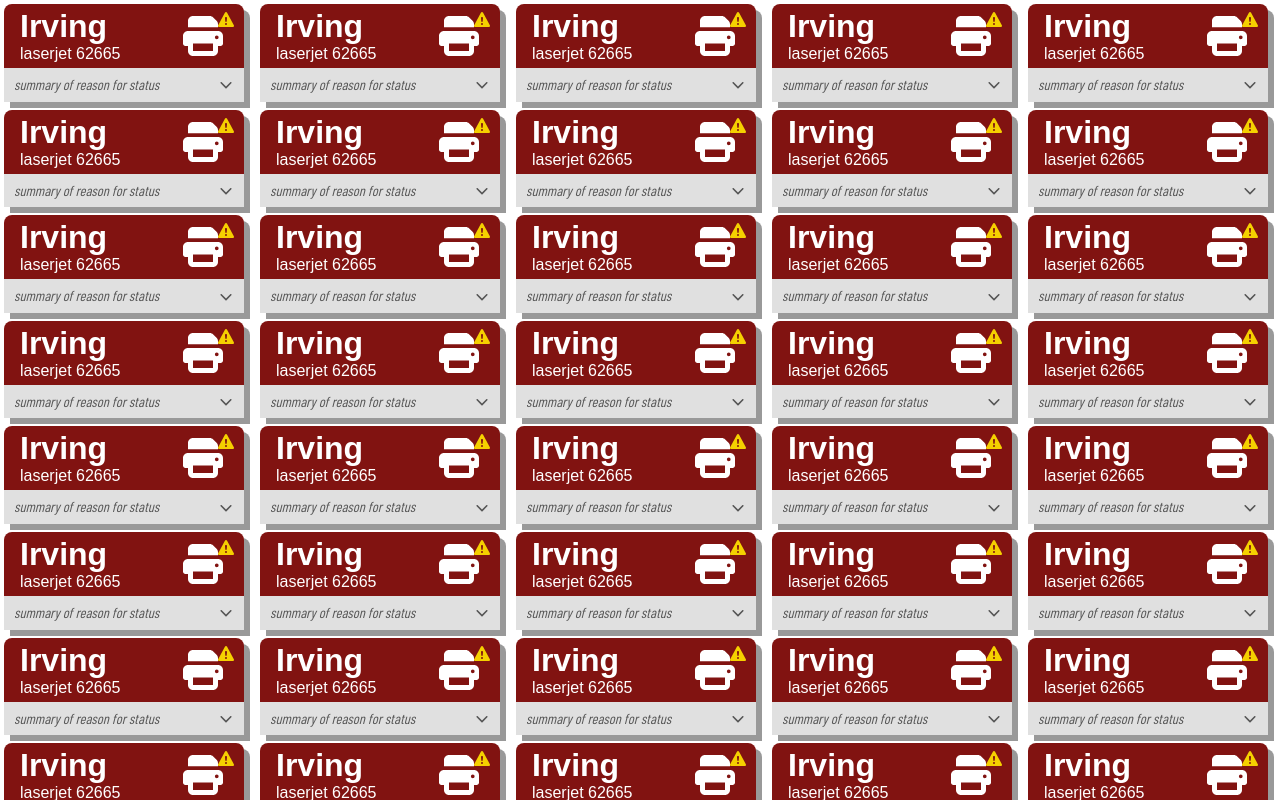
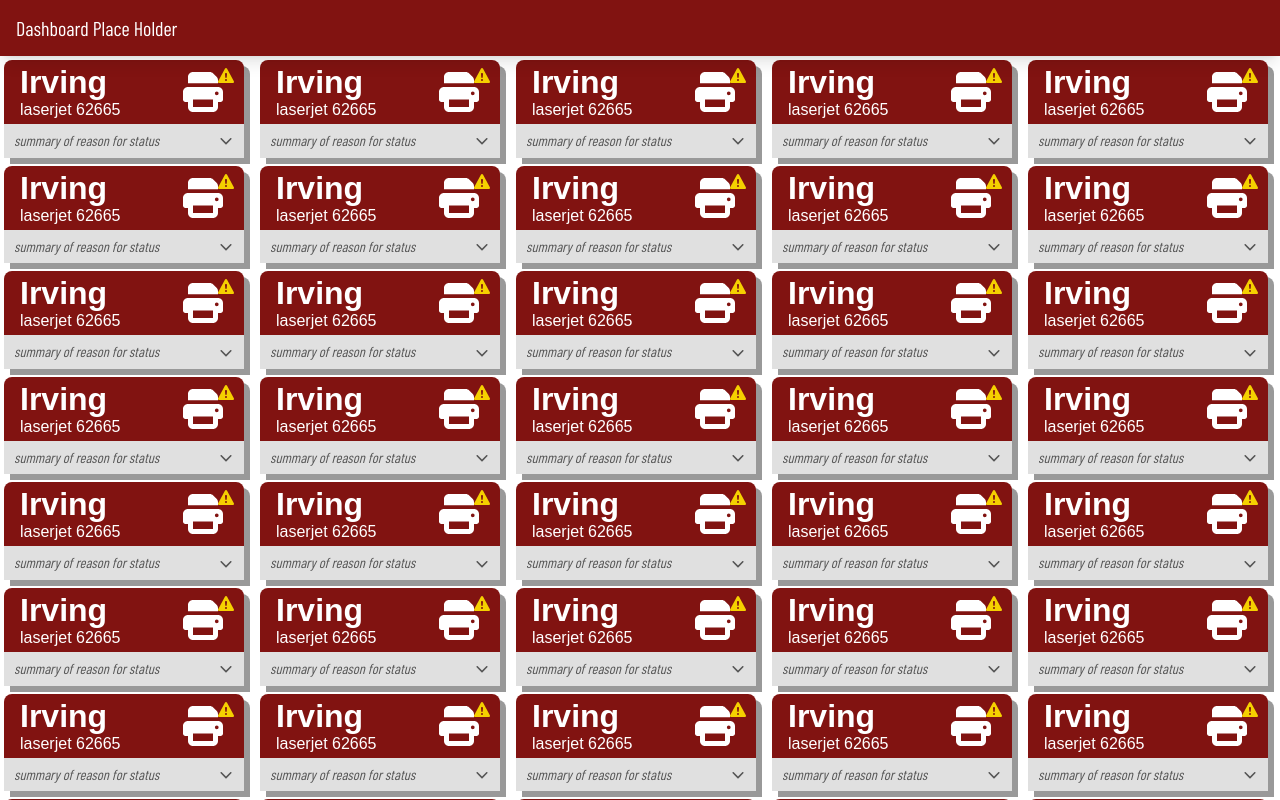
Before and after one commit to resiu/crit-card-design, a React (Vite) app: page / in a window 1280 px wide. Shown: the top 800 px of the page. Built offline with nearby package versions, Linux system fonts and the light colour scheme; a web font is replaced by a local one.

Commit message:
base-ui accessibility and mock dashboard header

```diff
--- a/package.json
+++ b/package.json
@@ -10,9 +10,11 @@
     "preview": "vite preview"
   },
   "dependencies": {
+    "@base-ui/react": "^1.2.0",
     "@fortawesome/fontawesome-svg-core": "^7.2.0",
     "@fortawesome/free-solid-svg-icons": "^7.2.0",
     "@fortawesome/react-fontawesome": "^3.2.0",
+    "@radix-ui/react-collapsible": "^1.1.12",
     "@tailwindcss/vite": "^4.2.1",
     "react": "^19.2.0",
     "react-dom": "^19.2.0",
--- a/src/App.jsx
+++ b/src/App.jsx
@@ -9,6 +9,13 @@ function App() {
   const cardsArray = Array.from({ length: cardCount });
 
   return (
+    <>
+      {/* Fixed dashboard top bar */}
+      <div className="fixed top-0 left-0 w-full h-14 bg-[#811311] text-white flex items-center px-4 shadow-lg z-50">
+        <span className="font-barlow text-xl">Dashboard Place Holder</span>
+      </div>
+
+      <div className='pt-14'>
         <div
           style={{
             display: 'grid',
@@ -21,6 +28,9 @@ function App() {
             <CardComponent key={index} />
           ))}
         </div>
+      </div>
+    </>
+
   );
 }
 
--- a/src/components/Card.jsx
+++ b/src/components/Card.jsx
@@ -1,4 +1,5 @@
 import { useState } from 'react';
+import * as Collapsible from '@radix-ui/react-collapsible';
 import { FontAwesomeIcon } from '@fortawesome/react-fontawesome';
 import { faPrint, faTriangleExclamation, faChevronDown, faChevronUp } from '@fortawesome/free-solid-svg-icons';
 
@@ -87,6 +88,7 @@ const CardComponent = ({
       <FontImport />
 
       {/* card-wrapper */}
+      <Collapsible.Root open={isOpen} onOpenChange={setIsOpen}>
       <div
         className="w-60 m-1"
         style={{ filter: 'drop-shadow(0.4rem 0.4rem 0rem rgba(0,0,0,0.4))' }}
@@ -117,19 +119,13 @@ const CardComponent = ({
         </div>
 
         {/* ── Status summary bar ── */}
-        <div
-          className="font-barlow w-full box-border bg-[#e0e0e0] px-2.5 py-1.5 flex justify-between items-center cursor-pointer text-[0.9rem] text-[#333] select-none hover:bg-[#d0d0d0] transition-colors"
-          onClick={() => setIsOpen(!isOpen)}
-          role="button"
-          tabIndex={0}
-          onKeyDown={e => e.key === 'Enter' && setIsOpen(!isOpen)}
-        >
+        <Collapsible.Trigger className="font-barlow w-full box-border bg-[#e0e0e0] px-2.5 py-1.5 flex justify-between items-center cursor-pointer text-[0.9rem] text-[#333] select-none hover:bg-[#d0d0d0] transition-colors">
           <span className="italic text-[#555]">{statusSummary}</span>
           <FontAwesomeIcon icon={isOpen ? faChevronUp : faChevronDown} className="text-[#555] text-[0.8rem]" />
-        </div>
+        </Collapsible.Trigger>
 
         {/* ── Expanded panel ── */}
-        {isOpen && (
+        <Collapsible.Content>
           <div className="font-barlow bg-[#f5f5f5] rounded-b-lg px-3 py-2.5 text-[0.9rem] text-[#222] flex flex-col gap-2">
 
             {/* Info + map row */}
@@ -171,9 +167,11 @@ const CardComponent = ({
             </div>
 
           </div>
-        )}
+        </Collapsible.Content>
+
       </div>
-    </>
+    </Collapsible.Root>
+  </>
   );
 };
 
--- a/src/index.css
+++ b/src/index.css
@@ -1,4 +1,3 @@
-@import "tailwindcss";
 @import url('https://fonts.googleapis.com/css2?family=Alumni+Sans:ital,wght@0,100..900;1,100..900&display=swap');
 @import url('https://fonts.googleapis.com/css2?family=Alumni+Sans:ital,wght@0,100..900;1,100..900&family=Barlow+Condensed:ital,wght@0,100;0,200;0,300;0,400;0,500;0,600;0,700;0,800;0,900;1,100;1,200;1,300;1,400;1,500;1,600;1,700;1,800;1,900&display=swap');
 @tailwind base;
```
Also changed, not shown: 1 other file (tests, documents, lock files or other folders). Lines whose indentation alone changed are shown as unchanged.
